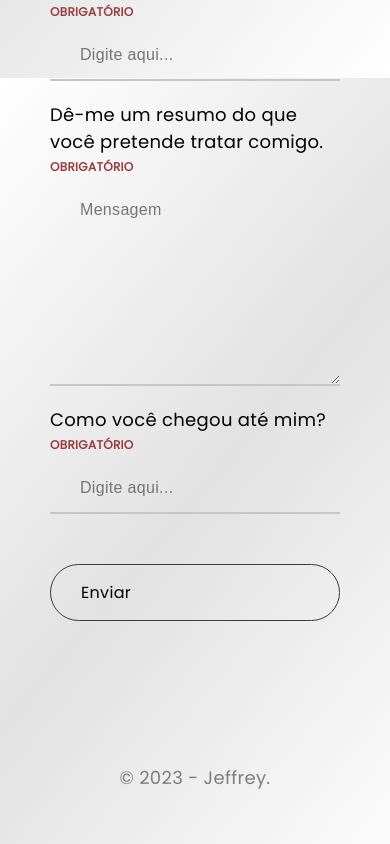
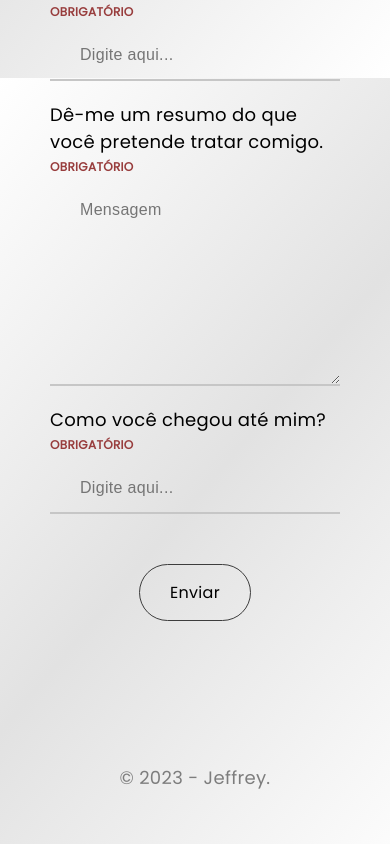
Before and after one commit to jeffreyalvr/meu-portfolio, a React (Vite) app: page / in a window 390 px wide. Shown: the part 5830-6674 px from the top of the page. Built offline with nearby package versions, Linux system fonts and the light colour scheme.

Commit message:
Corrige responsividade da section contato

```diff
--- a/src/components/Contact/index.jsx
+++ b/src/components/Contact/index.jsx
@@ -129,7 +129,8 @@ const Contact = () => {
           required
         />
       </div>
-      <div className="contact-item no-grow align-right mt-30">
+      <div className="contact-item align-right">
+        <div className="action-buttons">
           <Button
             text={
               lang === "pt-br"
@@ -140,6 +141,7 @@ const Contact = () => {
           />
         </div>
       </div>
+    </div>
   );
 };
 
--- a/src/components/Contact/styles.css
+++ b/src/components/Contact/styles.css
@@ -13,14 +13,19 @@
   flex-direction: row;
   flex-wrap: wrap;
   justify-content: space-between;
+  height: auto;
 }
 
 .contact-container .contact-item + .align-right {
   justify-content: flex-end;
 }
 
-.contact-container .contact-item + .mt-30 {
+.contact-container .contact-item .action-buttons {
   margin-top: 30px;
+  height: auto;
+  display: flex;
+  flex-direction: row;
+  justify-content: center;
 }
 
 .contact-container .contact-item .item-text {
@@ -48,8 +53,4 @@
   .contact-container .contact-item textarea {
     max-width: 100%;
   }
-
-  .contact-container .contact-item + .no-grow {
-    justify-content: center;
-  }
 }
```
Lines whose indentation alone changed are shown as unchanged.
